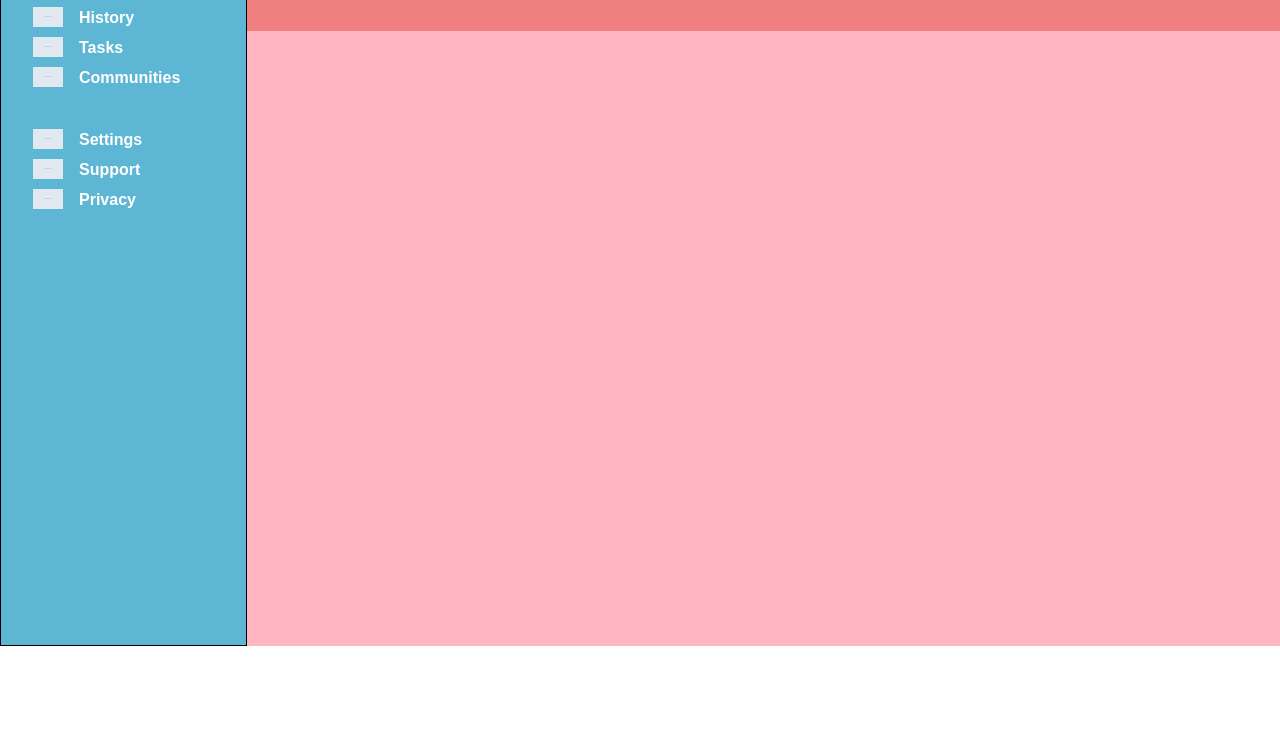
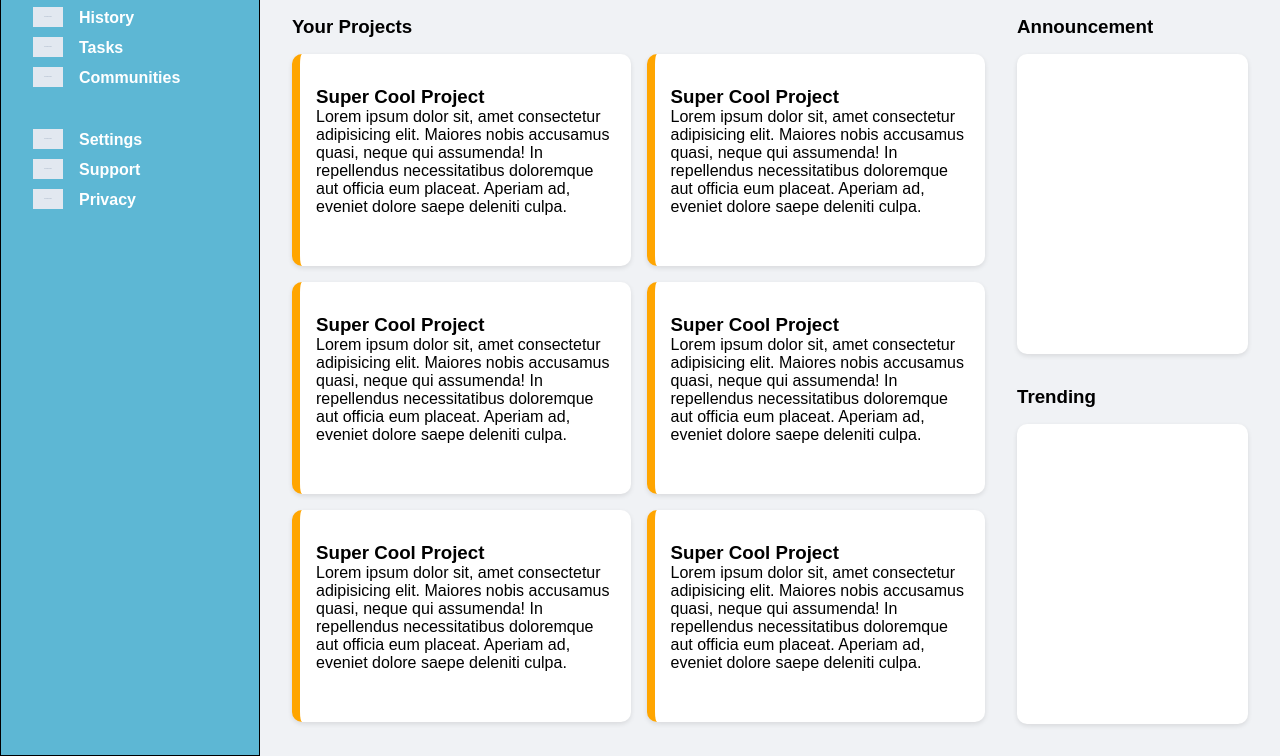
Before and after one commit to junjhon12/Admin-Dashboard, a plain HTML site: page index.html in a window 1280 px wide. Shown: the part 154-910 px from the top of the page. Before the commit the page ends 800 px from the top, so only its background shows below. Drawn offline with Linux system fonts and the light colour scheme.

Commit message:
feat: implement admin dashboard layout and styling
Create the HTML structure and CSS styling for the admin dashboard page.

- Define the main page layout using CSS Grid with sidebar, header, and
  main content areas.
- Implement the sidebar navigation and header layout using Flexbox.
- Create the main content grid with a 3:1 ratio for project cards vs.
  side widgets.
- Style project cards with accent borders and shadow effects.

```diff
--- a/index.html
+++ b/index.html
@@ -59,7 +59,90 @@
         </div>
     </header>
     <main>
+        <div class="main-content">
+            <div class="main-left">
+                <h3>Your Projects</h3>
+                <div class="left-card">
+                    <div class="card-title">
+                        <h3>Super Cool Project</h3>
+                        <p>Lorem ipsum dolor sit, amet consectetur adipisicing elit. Maiores nobis accusamus quasi, neque qui assumenda! In repellendus necessitatibus doloremque aut officia eum placeat. Aperiam ad, eveniet dolore saepe deleniti culpa.</p>
+                    </div>
+                    <div class="card-buttons">
+                        <img src="" alt="">
+                        <img src="" alt="">
+                        <img src="" alt="">
+                    </div>
+                </div>
+                <div class="left-card">
+                    <div class="card-title">
+                        <h3>Super Cool Project</h3>
+                        <p>Lorem ipsum dolor sit, amet consectetur adipisicing elit. Maiores nobis accusamus quasi, neque qui assumenda! In repellendus necessitatibus doloremque aut officia eum placeat. Aperiam ad, eveniet dolore saepe deleniti culpa.</p>
+                    </div>
+                    <div class="card-buttons">
+                        <img src="" alt="">
+                        <img src="" alt="">
+                        <img src="" alt="">
+                    </div>
+                </div>
+                <div class="left-card">
+                    <div class="card-title">
+                        <h3>Super Cool Project</h3>
+                        <p>Lorem ipsum dolor sit, amet consectetur adipisicing elit. Maiores nobis accusamus quasi, neque qui assumenda! In repellendus necessitatibus doloremque aut officia eum placeat. Aperiam ad, eveniet dolore saepe deleniti culpa.</p>
+                    </div>
+                    <div class="card-buttons">
+                        <img src="" alt="">
+                        <img src="" alt="">
+                        <img src="" alt="">
+                    </div>
+                </div>
+                <div class="left-card">
+                    <div class="card-title">
+                        <h3>Super Cool Project</h3>
+                        <p>Lorem ipsum dolor sit, amet consectetur adipisicing elit. Maiores nobis accusamus quasi, neque qui assumenda! In repellendus necessitatibus doloremque aut officia eum placeat. Aperiam ad, eveniet dolore saepe deleniti culpa.</p>
+                    </div>
+                    <div class="card-buttons">
+                        <img src="" alt="">
+                        <img src="" alt="">
+                        <img src="" alt="">
+                    </div>
+                </div>
+                <div class="left-card">
+                    <div class="card-title">
+                        <h3>Super Cool Project</h3>
+                        <p>Lorem ipsum dolor sit, amet consectetur adipisicing elit. Maiores nobis accusamus quasi, neque qui assumenda! In repellendus necessitatibus doloremque aut officia eum placeat. Aperiam ad, eveniet dolore saepe deleniti culpa.</p>
+                    </div>
+                    <div class="card-buttons">
+                        <img src="" alt="">
+                        <img src="" alt="">
+                        <img src="" alt="">
+                    </div>
+                </div>
+                <div class="left-card">
+                    <div class="card-title">
+                        <h3>Super Cool Project</h3>
+                        <p>Lorem ipsum dolor sit, amet consectetur adipisicing elit. Maiores nobis accusamus quasi, neque qui assumenda! In repellendus necessitatibus doloremque aut officia eum placeat. Aperiam ad, eveniet dolore saepe deleniti culpa.</p>
+                    </div>
+                    <div class="card-buttons">
+                        <img src="" alt="">
+                        <img src="" alt="">
+                        <img src="" alt="">
+                    </div>
+                </div>
+            </div>
+            <div class="main-right">
+                <section class="announcement-section">
+                    <h3>Announcement</h3>
+                    <div class="right-top">
+                        </div>
+                </section>
 
+                <section class="trending-section">
+                    <h3>Trending</h3>
+                    <div class="right-bot">
+                        </div>
+                </section>
+            </div>
+        </div>
     </main>
 </body>
 </html>
--- a/style.css
+++ b/style.css
@@ -12,23 +12,10 @@
 body {
     display: grid;
     grid-template-areas:
-        "aside header header header header header header header"
-        "aside main main main main main main main"
-        "aside main main main main main main main"
-        "aside main main main main main main main"
-        "aside main main main main main main main"
-        "aside main main main main main main main"
-        "aside main main main main main main main"
-        "aside main main main main main main main"
-        "aside main main main main main main main"
-        "aside main main main main main main main"
-        "aside main main main main main main main"
-        "aside main main main main main main main"
-        "aside main main main main main main main"
-        "aside main main main main main main main"
-        ;
-    grid-template-columns: repeat(autofit, minmax(200px, 5fr));
-    grid-template-rows: auto;
+        "aside header"
+        "aside main";
+    grid-template-columns: 260px 1fr; /* Explicit sidebar width */
+    grid-template-rows: auto 1fr;
     height: 100vh;
     font-family: Arial, Helvetica, sans-serif;
 }
@@ -117,5 +104,53 @@
 
 main {
     background-color: lightpink;
+    display: grid;
     grid-area: main;
 }
+.main-content {
+    display: grid;
+    /* This defines two columns: the left takes up 3 parts of space, the right takes up 1 */
+    grid-template-columns: 3fr 1fr;
+    grid-template-areas: "main-left main-right";
+    gap: 2rem;
+    padding: 2rem;
+    background-color: #f0f2f5; /* A light grey background often looks better for dashboards */
+}
+.main-left {
+    grid-area: main-left;
+    display: grid;
+    /* This creates the two-column layout you requested */
+    grid-template-columns: 1fr 1fr;
+    gap: 1rem;
+    align-content: start; /* Keeps items at the top if the container is taller */
+}
+.main-left h3 {
+    grid-column: 1 / -1;
+}
+.left-card {
+    background-color: white;
+    border-radius: 10px; /* Adjusted from 30px for a more standard dashboard look */
+    padding: 2rem 1rem;
+    border-left: 8px solid orange; /* Optional: adds the accent bar seen in many dashboards */
+    box-shadow: 0 2px 5px rgba(0,0,0,0.1);
+}
+.main-right {
+    grid-area: main-right;
+    display: flex; /* Flexbox is often easier for simple vertical stacks */
+    flex-direction: column;
+    gap: 2rem;
+}
+.announcement-section,
+.trending-section {
+    display: flex;
+    flex-direction: column;
+    gap: 1rem; /* Space between the H3 and the white box */
+}
+.right-top,
+.right-bot {
+    background-color: white;
+    border-radius: 10px;
+    padding: 1.5rem;
+    box-shadow: 0 2px 5px rgba(0,0,0,0.1);
+    min-height: 300px; /* Ensures visibility while empty */
+}
```
